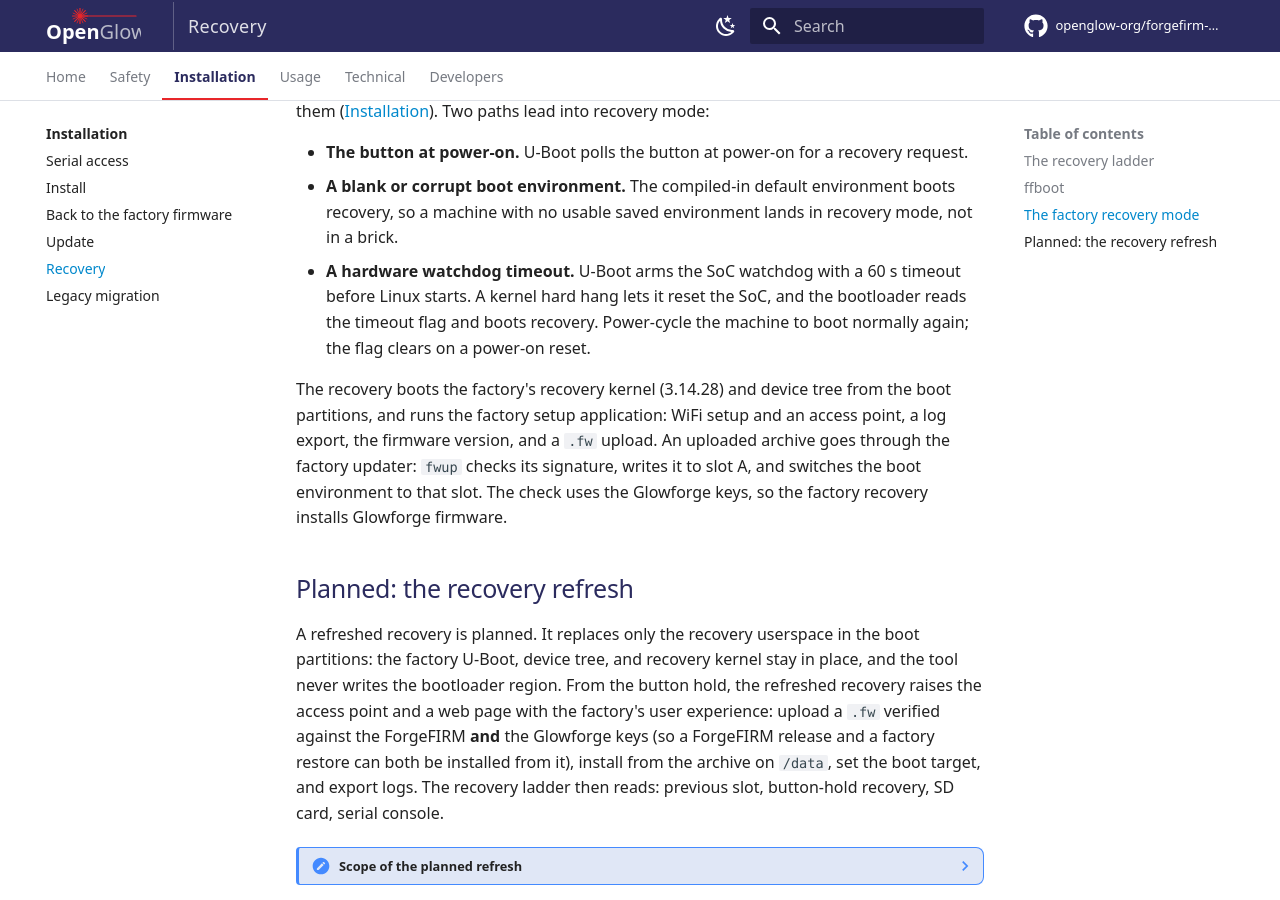
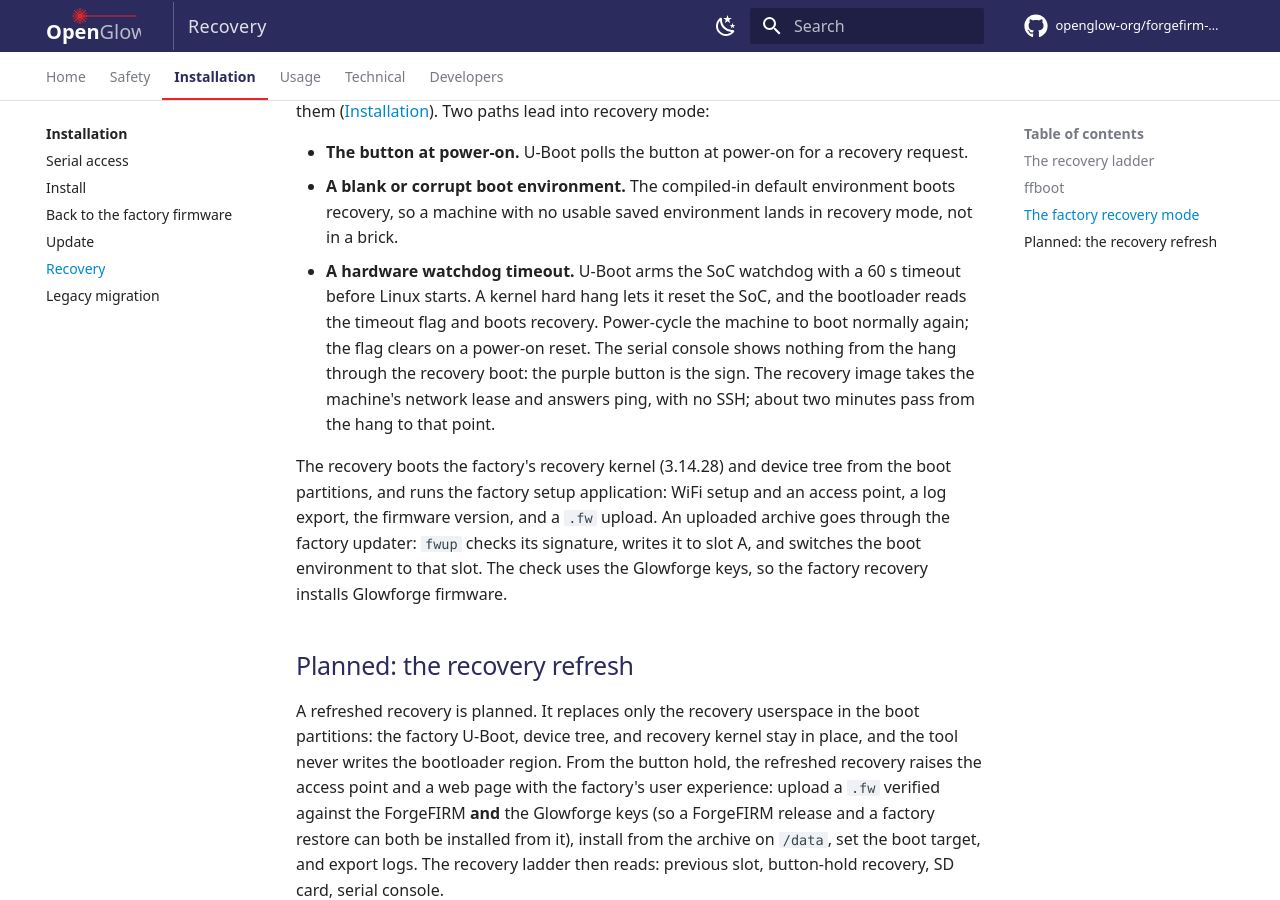
Before and after one commit to openglow-org/forgefirm-docs, an MkDocs documentation site: the page built from docs/install/recovery.md, in a window 1280 px wide and 900 px high, scrolled down 1298 px. Built offline with MkDocs 1.6.1 and Material for MkDocs 9.7.7, drawn with Linux system fonts in a browser that asks for light colours; comment, search, counter and statistics services are not loaded.

Commit message:
recovery: what a watchdog-timeout boot shows, and what it does not
Measured on the bench with a forced kernel hang: the serial console shows
nothing from the hang through the recovery boot, the purple button is the
sign, and the recovery image takes the machine's lease and answers ping
with no SSH about two minutes after the hang.

```diff
--- a/docs/install/recovery.md
+++ b/docs/install/recovery.md
@@ -72,6 +72,10 @@ lead into recovery mode:
   timeout before Linux starts. A kernel hard hang lets it reset the SoC,
   and the bootloader reads the timeout flag and boots recovery. Power-cycle
   the machine to boot normally again; the flag clears on a power-on reset.
+  The serial console shows nothing from the hang through the recovery boot:
+  the purple button is the sign. The recovery image takes the machine's
+  network lease and answers ping, with no SSH; about two minutes pass from
+  the hang to that point.
 
 The recovery boots the factory's recovery kernel (3.14.28) and device tree
 from the boot partitions, and runs the factory setup application: WiFi
```
